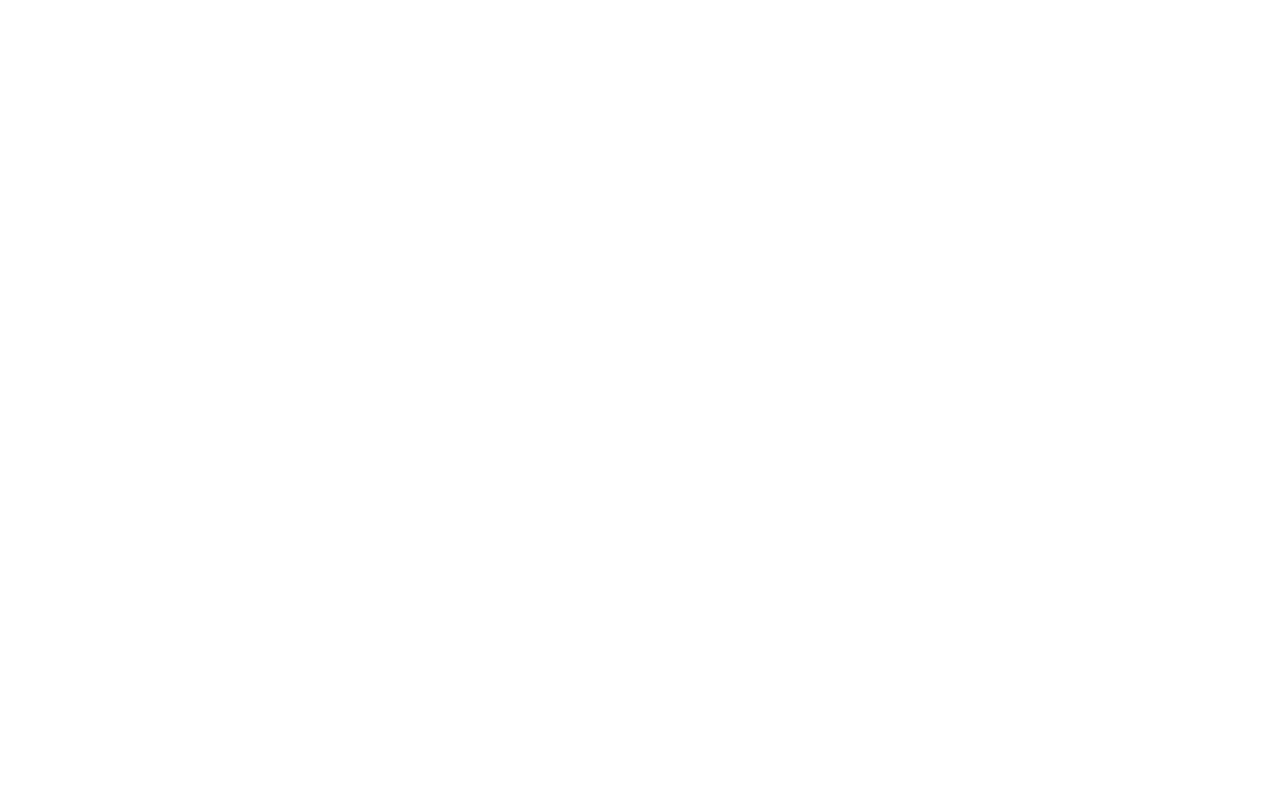
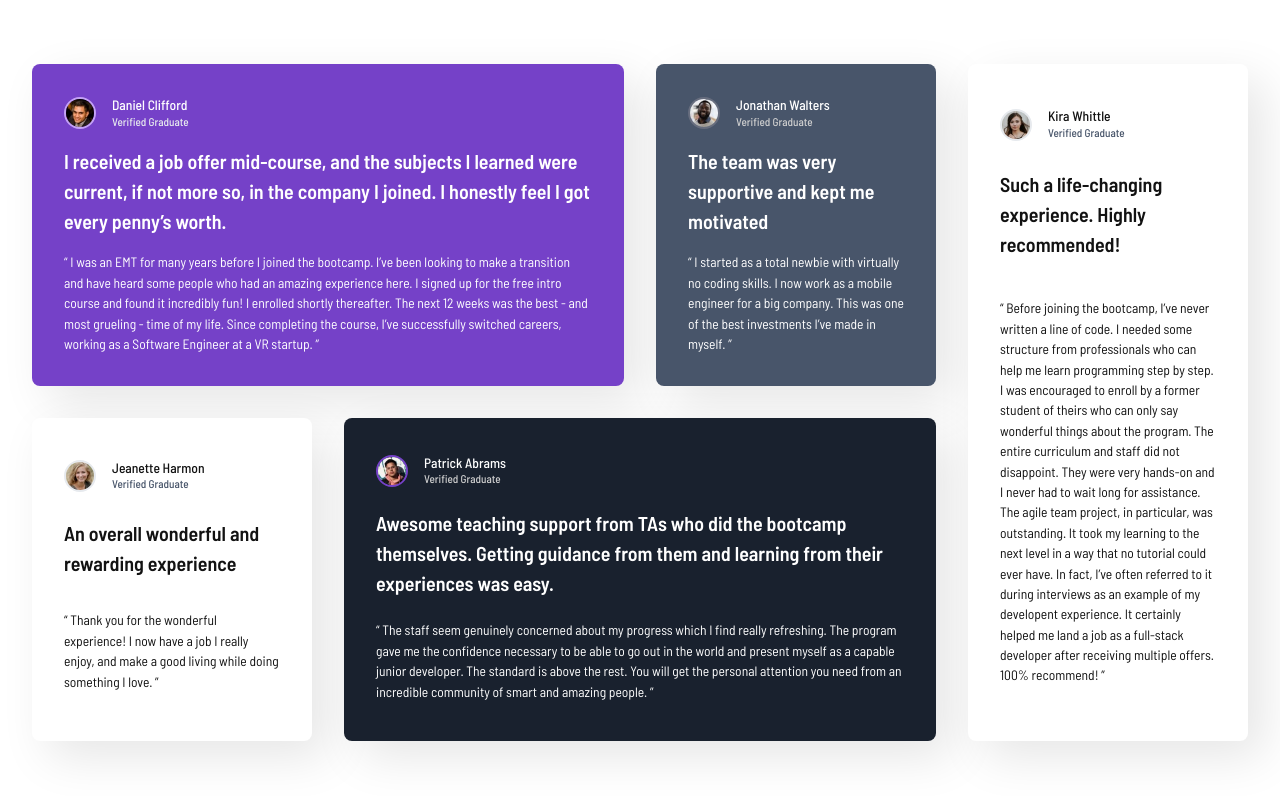
Before and after one commit to Ariarzg/FEM_Testimonials-Grid, a plain HTML site: page index.html in a window 1280 px wide. Drawn offline with Linux system fonts and the light colour scheme.

Commit message:
Design Fully Implemented

```diff
--- a/index.html
+++ b/index.html
@@ -20,61 +20,134 @@
     />
 
     <link rel="stylesheet" href="reset.css" />
+    <link rel="stylesheet" href="style.css" />
 
     <title>Frontend Mentor | [Challenge Name Here]</title>
   </head>
   <body>
-    <!-- Daniel Clifford
-  Verified Graduate
+    <article>
+      <div class="testimonial" data-item-type="purple" data-order="1">
+        <div class="profile">
+          <img
+            src="images/image-daniel.jpg"
+            alt="Daniel Clifford"
+            class="picture"
+          />
+          <div class="name-role">
+            <p class="name">Daniel Clifford</p>
+            <p class="role">Verified Graduate</p>
+          </div>
+        </div>
+        <h2 class="title">
+          I received a job offer mid-course, and the subjects I learned were
+          current, if not more so, in the company I joined. I honestly feel I
+          got every penny’s worth.
+        </h2>
+        <p class="quote">
+          “ I was an EMT for many years before I joined the bootcamp. I’ve been
+          looking to make a transition and have heard some people who had an
+          amazing experience here. I signed up for the free intro course and
+          found it incredibly fun! I enrolled shortly thereafter. The next 12
+          weeks was the best - and most grueling - time of my life. Since
+          completing the course, I’ve successfully switched careers, working as
+          a Software Engineer at a VR startup. ”
+        </p>
+      </div>
 
-  I received a job offer mid-course, and the subjects I learned were current, if not more so,
-  in the company I joined. I honestly feel I got every penny’s worth.
+      <div class="testimonial" data-item-type="grey" data-order="2">
+        <div class="profile">
+          <img
+            src="images/image-jonathan.jpg"
+            alt="Jonathan Walters"
+            class="picture"
+          />
+          <div class="name-role">
+            <p class="name">Jonathan Walters</p>
+            <p class="role">Verified Graduate</p>
+          </div>
+        </div>
+        <h2 class="title">
+          The team was very supportive and kept me motivated
+        </h2>
+        <p class="quote">
+          “ I started as a total newbie with virtually no coding skills. I now
+          work as a mobile engineer for a big company. This was one of the best
+          investments I’ve made in myself. ”
+        </p>
+      </div>
 
-  “ I was an EMT for many years before I joined the bootcamp. I’ve been looking to make a
-  transition and have heard some people who had an amazing experience here. I signed up
-  for the free intro course and found it incredibly fun! I enrolled shortly thereafter.
-  The next 12 weeks was the best - and most grueling - time of my life. Since completing
-  the course, I’ve successfully switched careers, working as a Software Engineer at a VR startup. ”
+      <div class="testimonial" data-item-type="white" data-order="5">
+        <div class="profile">
+          <img
+            src="images/image-jeanette.jpg"
+            alt="Jeanette Harmon"
+            class="picture"
+          />
+          <div class="name-role">
+            <p class="name">Jeanette Harmon</p>
+            <p class="role">Verified Graduate</p>
+          </div>
+        </div>
+        <h2 class="title">An overall wonderful and rewarding experience</h2>
+        <p class="quote">
+          “ Thank you for the wonderful experience! I now have a job I really
+          enjoy, and make a good living while doing something I love. ”
+        </p>
+      </div>
 
-  Jonathan Walters
-  Verified Graduate
+      <div class="testimonial" data-item-type="dark blue" data-order="3">
+        <div class="profile">
+          <img
+            src="images/image-patrick.jpg"
+            alt="Patrick Abrams"
+            class="picture"
+          />
+          <div class="name-role">
+            <p class="name">Patrick Abrams</p>
+            <p class="role">Verified Graduate</p>
+          </div>
+        </div>
+        <h2 class="title">
+          Awesome teaching support from TAs who did the bootcamp themselves.
+          Getting guidance from them and learning from their experiences was
+          easy.
+        </h2>
+        <p class="quote">
+          “ The staff seem genuinely concerned about my progress which I find
+          really refreshing. The program gave me the confidence necessary to be
+          able to go out in the world and present myself as a capable junior
+          developer. The standard is above the rest. You will get the personal
+          attention you need from an incredible community of smart and amazing
+          people. ”
+        </p>
+      </div>
 
-  The team was very supportive and kept me motivated
+      <div class="testimonial" data-item-type="white" data-order="4">
+        <div class="profile">
+          <img src="images/image-kira.jpg" alt="Kira Whittle" class="picture" />
 
-  “ I started as a total newbie with virtually no coding skills. I now work as a mobile engineer
-  for a big company. This was one of the best investments I’ve made in myself. ”
-
-  Jeanette Harmon
-  Verified Graduate
-
-  An overall wonderful and rewarding experience
-
-  “ Thank you for the wonderful experience! I now have a job I really enjoy, and make a good living
-  while doing something I love. ”
-
-  Patrick Abrams
-  Verified Graduate
-
-  Awesome teaching support from TAs who did the bootcamp themselves. Getting guidance from them and
-  learning from their experiences was easy.
-
-  “ The staff seem genuinely concerned about my progress which I find really refreshing. The program
-  gave me the confidence necessary to be able to go out in the world and present myself as a capable
-  junior developer. The standard is above the rest. You will get the personal attention you need from
-  an incredible community of smart and amazing people. ”
-
-  Kira Whittle
-  Verified Graduate
-
-  Such a life-changing experience. Highly recommended!
-
-  “ Before joining the bootcamp, I’ve never written a line of code. I needed some structure from
-  professionals who can help me learn programming step by step. I was encouraged to enroll by a former
-  student of theirs who can only say wonderful things about the program. The entire curriculum and staff
-  did not disappoint. They were very hands-on and I never had to wait long for assistance. The agile team
-  project, in particular, was outstanding. It took my learning to the next level in a way that no tutorial
-  could ever have. In fact, I’ve often referred to it during interviews as an example of my developent
-  experience. It certainly helped me land a job as a full-stack developer after receiving multiple offers.
-  100% recommend! ” -->
+          <div class="name-role">
+            <p class="name">Kira Whittle</p>
+            <p class="role">Verified Graduate</p>
+          </div>
+        </div>
+        <h2 class="title">
+          Such a life-changing experience. Highly recommended!
+        </h2>
+        <p class="quote">
+          “ Before joining the bootcamp, I’ve never written a line of code. I
+          needed some structure from professionals who can help me learn
+          programming step by step. I was encouraged to enroll by a former
+          student of theirs who can only say wonderful things about the program.
+          The entire curriculum and staff did not disappoint. They were very
+          hands-on and I never had to wait long for assistance. The agile team
+          project, in particular, was outstanding. It took my learning to the
+          next level in a way that no tutorial could ever have. In fact, I’ve
+          often referred to it during interviews as an example of my developent
+          experience. It certainly helped me land a job as a full-stack
+          developer after receiving multiple offers. 100% recommend! ”
+        </p>
+      </div>
+    </article>
   </body>
 </html>
--- a/style.css
+++ b/style.css
@@ -0,0 +1,196 @@
+:root {
+  --clr-primary-purple-50: hsl(260, 100%, 95%);
+  --clr-primary-purple-300: hsl(264, 82%, 80%);
+  --clr-primary-purple-500: hsl(263, 55%, 52%);
+
+  --clr-neutral-black: hsl(0, 0%, 7%);
+  --clr-neutral-white: hsl(0, 0%, 100%);
+  --clr-neutral-grey-100: hsl(214, 17%, 92%);
+  --clr-neutral-grey-200: hsl(0, 0%, 81%);
+  --clr-neutral-grey-400: hsl(224, 10%, 45%);
+  --clr-neutral-grey-500: hsl(217, 19%, 35%);
+  --clr-neutral-dark-blue: hsl(219, 29%, 14%);
+
+  --fw-500: 500;
+  --fw-600: 600;
+
+  --f-primary: "Barlow Semi Condensed", sans-serif;
+}
+
+* {
+  padding: 0;
+}
+
+body {
+  background: var(--clr-neutral-white);
+  padding: 4rem 2rem;
+  font-family: var(--f-primary);
+  display: grid;
+  place-content: center;
+}
+
+article {
+  display: grid;
+  grid-template-columns: 1fr;
+  gap: 2rem;
+  max-width: 76rem;
+}
+
+.testimonial {
+  padding: 2rem;
+  box-shadow: 1rem 1rem 3rem hsla(0, 0%, 0%, 0.1);
+  border-radius: 0.5rem;
+  display: grid;
+  gap: 1rem;
+}
+
+.testimonial[data-item-type="purple"] {
+  background: var(--clr-primary-purple-500);
+  color: var(--clr-neutral-white);
+
+  --clr-picture-border: var(--clr-primary-purple-300);
+  --clr-role: var(--clr-neutral-grey-100);
+}
+
+.testimonial[data-item-type="grey"] {
+  background: var(--clr-neutral-grey-500);
+  color: var(--clr-neutral-white);
+
+  --clr-picture-border: var(--clr-neutral-grey-400);
+  --clr-role: var(--clr-neutral-grey-200);
+}
+
+.testimonial[data-item-type="white"] {
+  background: var(--clr-neutral-white);
+  color: var(--clr-neutral-black);
+
+  --clr-picture-border: var(--clr-neutral-grey-100);
+  --clr-role: var(--clr-neutral-grey-500);
+}
+
+.testimonial[data-item-type="dark blue"] {
+  background: var(--clr-neutral-dark-blue);
+  color: var(--clr-neutral-white);
+
+  --clr-picture-border: var(--clr-primary-purple-500);
+  --clr-role: var(--clr-neutral-grey-200);
+}
+
+.profile {
+  display: flex;
+  flex-direction: row;
+  gap: 1rem;
+  align-items: center;
+}
+
+.picture {
+  width: 2rem;
+  border: 2px solid var(--clr-picture-border);
+  border-radius: 50%;
+}
+
+.name {
+  font-size: 0.85rem;
+  font-weight: var(--fw-500);
+  line-height: 1.3;
+}
+
+.role {
+  font-size: 0.7rem;
+  font-weight: var(--fw-500);
+  color: var(--clr-role);
+}
+
+.title {
+  font-weight: var(--fw-600);
+  font-size: 1.25rem;
+  text-wrap: wrap;
+}
+
+.quote {
+  font-size: 0.85rem;
+}
+
+@media (min-width: 600px) {
+  article {
+    grid-template-columns: repeat(2, 1fr);
+    grid-template-rows: repeat(4, 1fr);
+  }
+
+  .testimonial[data-order="1"] {
+    grid-column: 1 / 3;
+    grid-row: 1 / 2;
+  }
+  .testimonial[data-order="2"] {
+    grid-column: 1 / 2;
+    grid-row: 2 / 3;
+  }
+  .testimonial[data-order="3"] {
+    grid-column: 2 / 3;
+    grid-row: 2 / 4;
+  }
+  .testimonial[data-order="4"] {
+    grid-column: 1 / 2;
+    grid-row: 3 / 5;
+  }
+  .testimonial[data-order="5"] {
+    grid-column: 2 / 3;
+    grid-row: 4 / 5;
+  }
+}
+
+@media (min-width: 850px) {
+  article {
+    grid-template-columns: repeat(3, 1fr);
+    grid-template-rows: repeat(3, 1fr);
+  }
+
+  .testimonial[data-order="1"] {
+    grid-column: 1 / 3;
+    grid-row: 1 / 2;
+  }
+  .testimonial[data-order="2"] {
+    grid-column: 1 / 2;
+    grid-row: 2 / 3;
+  }
+  .testimonial[data-order="3"] {
+    grid-column: 2 / 4;
+    grid-row: 2 / 3;
+  }
+  .testimonial[data-order="4"] {
+    grid-column: 1 / 4;
+    grid-row: 3 / 4;
+  }
+  .testimonial[data-order="5"] {
+    grid-column: 3 / 4;
+    grid-row: 1 / 2;
+  }
+}
+
+@media (min-width: 1125px) {
+  article {
+    grid-template-columns: repeat(4, 1fr);
+    grid-template-rows: repeat(2, 1fr);
+  }
+
+  .testimonial[data-order="1"] {
+    grid-column: 1 / 3;
+    grid-row: 1 / 2;
+  }
+  .testimonial[data-order="2"] {
+    grid-column: 3 / 4;
+    grid-row: 1 / 2;
+  }
+  .testimonial[data-order="3"] {
+    grid-column: 2 / 4;
+    grid-row: 2 / 3;
+  }
+  .testimonial[data-order="4"] {
+    grid-column: 4 / 5;
+    grid-row: 1 / 3;
+  }
+  .testimonial[data-order="5"] {
+    grid-column: 1 / 2;
+    grid-row: 2 / 3;
+  }
+}
```
